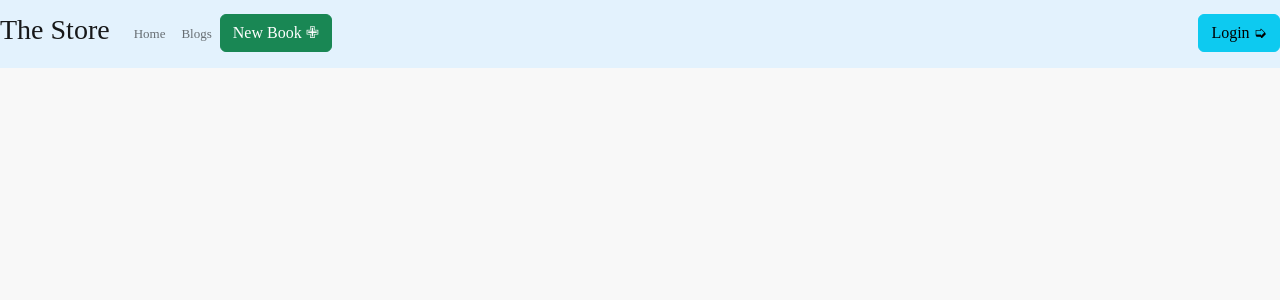
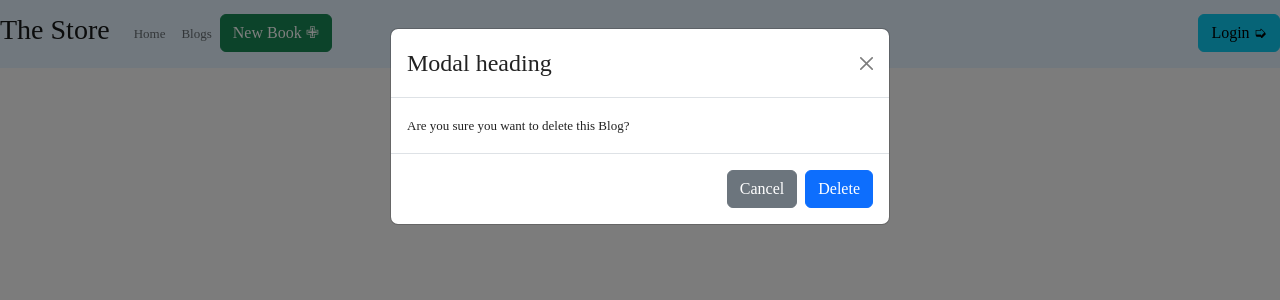
Before and after one commit to Alaa-Barazi/React-Project, a React (Vite) app: page /DeleteBlog/1 in a window 1280 px wide. Shown: the top 300 px of the page. Built offline with nearby package versions, Linux system fonts and the light colour scheme; no server answers; a web font is replaced by a local one.

Commit message:
modified:   src/App.jsx 	modified:   src/Components/Blogs/Blogs.jsx 	new file:   src/Components/DeleteBlog/DeleteBlog.jsx 	modified:   src/Components/blogs.jsx

```diff
--- a/src/App.jsx
+++ b/src/App.jsx
@@ -18,6 +18,7 @@ import EditProfile from './Components/EditProfile/EditProfile';
 import NewBlog from './Components/NewBlog/NewBlog';
 import { BlogProvider } from './Components/blogs';
 import Blogs from './Components/Blogs/Blogs';
+import DeleteBlog from './Components/deleteBlog/deleteBlog';
 
 function App() {
   return (
@@ -36,6 +37,10 @@ function App() {
           <Route path="/Details" element={<Details />}>
             <Route path=":bookID" element={<Details />} />
           </Route>
+          {/* <Route path="/DeleteBlog" element={<DeleteBlog />}>
+            <Route path=":blogID" element={<DeleteBlog/>}/>
+          </Route> */}
+          <Route path="/DeleteBlog/:blogID" element={<DeleteBlog />} />
           <Route path="/Profile" element={<Profile />}/>
           <Route path="/EditProfile" element={<EditProfile/>}/>
           <Route path="/AddBook" element={<AddBook />} />
--- a/src/Components/Blogs/Blogs.jsx
+++ b/src/Components/Blogs/Blogs.jsx
@@ -1,6 +1,7 @@
 import 'bootstrap/dist/css/bootstrap.css';
 import { useState, useContext } from 'react';
 import { BlogContext } from '../blogs';
+import { Link } from 'react-router-dom';
 export default function Blogs(){
     const {blogs, newBlog, deleteBlog, editBlog, BlogsForUser } = useContext(BlogContext);
     const username = JSON.parse(localStorage.getItem("username"));
@@ -14,9 +15,9 @@ export default function Blogs(){
         <button onClick={()=>setBlogs(blogs)} className='btn btn-primary'>All Blogs </button>
            <br/> <br/>
             <div className="row mb-2">
-                {blogsToShow.map((blog,index)=>
+                {blogsToShow.map((blog)=>
                 <>
-                 <div className="col-md-6" key={index}>
+                 <div key={blog.id} className="col-md-6" >
       <div className="row no-gutters border rounded overflow-hidden flex-md-row mb-4 shadow-sm h-md-250 position-relative">
         <div className="col p-4 d-flex flex-column position-static">
           <strong className="d-inline-block mb-2 text-primary">Article</strong>
@@ -25,8 +26,8 @@ export default function Blogs(){
           <p className="card-text mb-auto">{blog.body}</p>
           <a href="#" className="stretched-link">Continue reading</a>
         </div>
-        <div class="col-auto d-none d-lg-block">
-          <svg class="bd-placeholder-img" width="50" height="250"  role="img" ></svg>
+        <div className="col-auto d-none d-lg-block" >
+          <svg className="bd-placeholder-img" width="50" height="250"  role="img" ></svg>
                     <img src={blog.imgURL}
                      style={{position:"static",width:"250px",height:"200px",marginTop:"15px"
                 , alignItems:"center",borderRadius:"15px" }}/>
@@ -34,10 +35,16 @@ export default function Blogs(){
         {blog.username === username &&
          <div className="col-md-">
            <div className="btn-group m-1 btn-group-sm ">
-           <input type="reset" value="Delete" className="btn btn-danger rounded" />
+
+
+           <Link to={`/DeleteBlog/${blog.id}`} className="btn btn-danger rounded">
+  Delete
+</Link>
            &nbsp;
-             <input type="submit" value="Edit" className="btn btn-success rounded" />
-           </div>
+           <Link to={`/DeleteBlog/${blog.id}`} className="btn btn-success rounded">
+                Edit
+            </Link>
+          </div>
          </div>}
       </div>
     </div>
--- /dev/null
+++ b/src/Components/DeleteBlog/DeleteBlog.jsx
@@ -0,0 +1,34 @@
+import { useState, useContext } from 'react';
+import { BlogContext } from '../blogs';
+import { Link, useParams, useNavigate } from 'react-router-dom';
+import Button from 'react-bootstrap/Button';
+import Modal from 'react-bootstrap/Modal';
+ export default function DeleteBlog(){
+    const {blogs, newBlog, deleteBlog, editBlog, BlogsForUser } = useContext(BlogContext);
+    const [show, setShow] = useState(true);
+    const { blogID } = useParams();
+    const handleClose = () => setShow(false);
+    const handleShow = () => setShow(true);
+    const handleDelete = () =>{
+        handleClose();
+        deleteBlog(blogID);
+    }
+    return (
+      <>
+        <Modal show={show} onHide={handleClose}>
+          <Modal.Header closeButton>
+            <Modal.Title>Modal heading</Modal.Title>
+          </Modal.Header>
+          <Modal.Body>Are you sure you want to delete this Blog?</Modal.Body>
+          <Modal.Footer>
+            <Button variant="secondary" onClick={handleClose}>
+              Cancel
+            </Button>
+            <Button variant="primary" onClick={handleDelete}>
+             Delete
+            </Button>
+          </Modal.Footer>
+        </Modal>
+      </>
+    );
+  }
--- a/src/Components/blogs.jsx
+++ b/src/Components/blogs.jsx
@@ -49,6 +49,9 @@ export function BlogProvider(props) {
             let currentBlogs = parseInt(localStorage.getItem('blogs'));
             currentBlogs-=1;
             localStorage.setItem('blogs',currentBlogs);
+            const response2 = await api.patch(`/users/${id}`, {
+                blogs: currentBlogs
+             });
         }
 
     }
```
